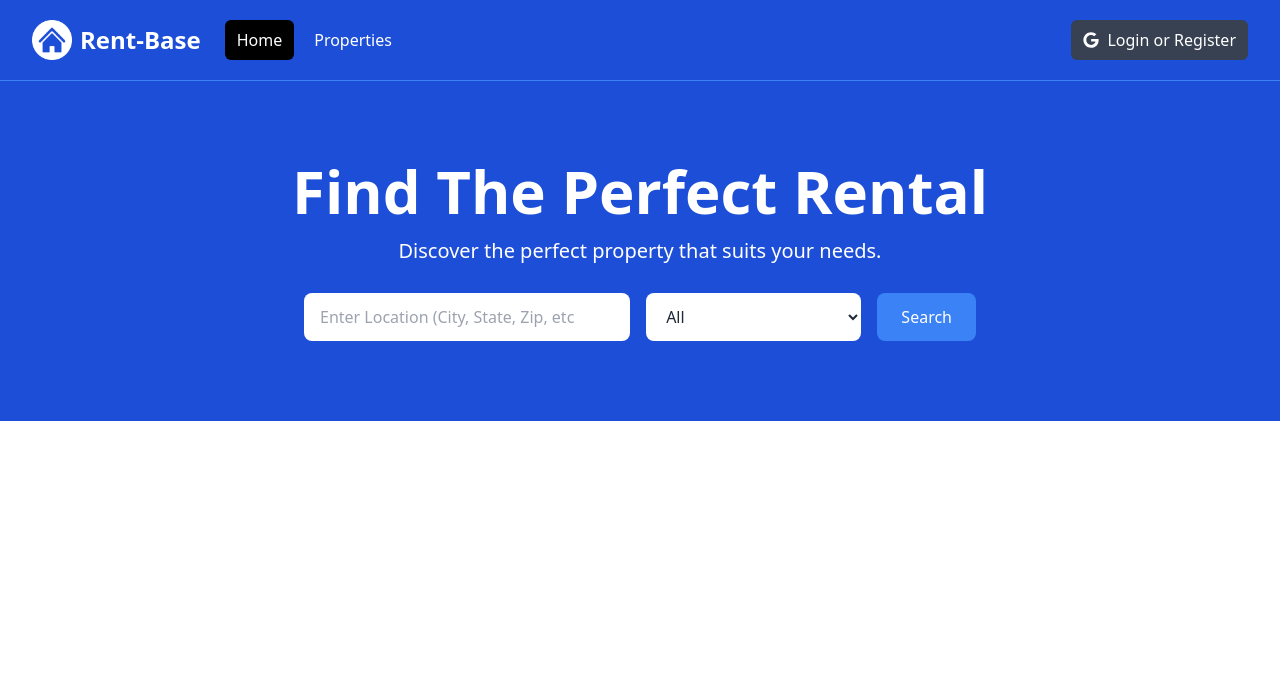
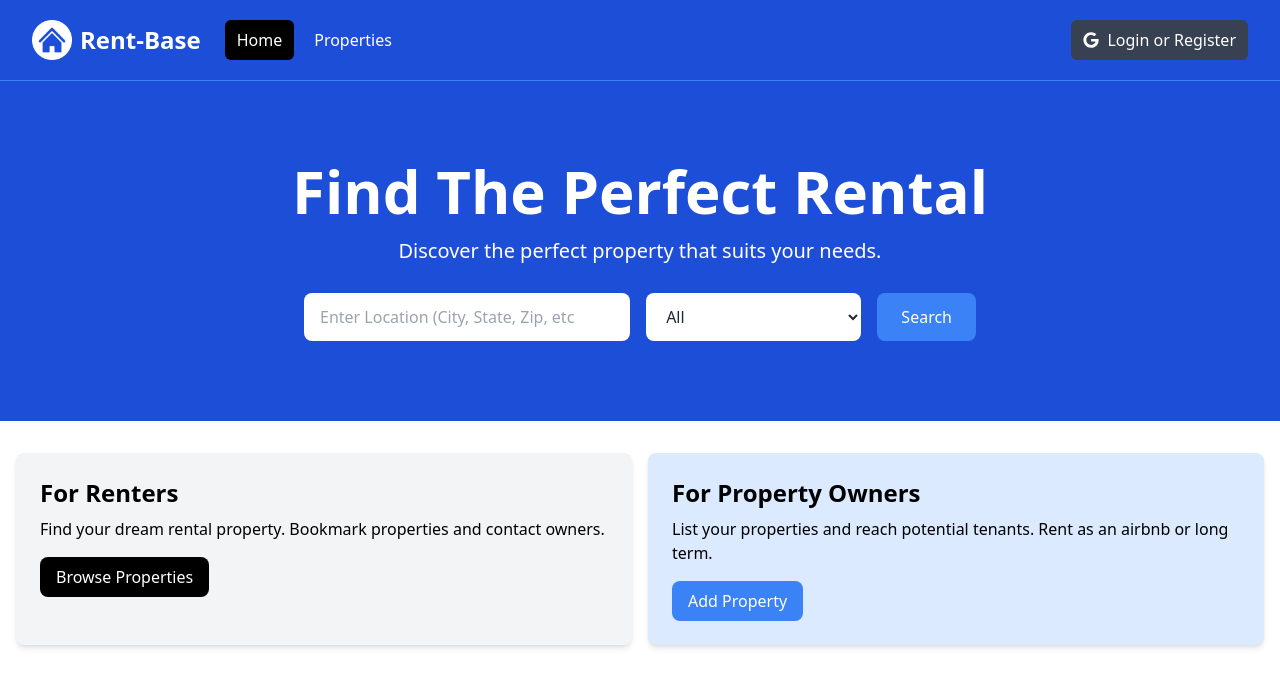
Before and after one commit to Zigmall/property-app, a Next.js app: page / in a window 1280 px wide. Shown: the top 686 px of the page. Built offline with nearby package versions, Linux system fonts and the light colour scheme.

Commit message:
feat: add InfoBoxes component

```diff
--- a/app/page.jsx
+++ b/app/page.jsx
@@ -1,9 +1,11 @@
 import Hero from '@/components/Hero';
+import InfoBoxes from '@/components/InfoBoxes';
 
 const HomePage = () => {
   return (
     <>
       <Hero />
+      <InfoBoxes />
     </>
   );
 };
--- /dev/null
+++ b/components/InfoBoxes.jsx
@@ -0,0 +1,38 @@
+const InfoBoxes = () => {
+  return (
+    <section>
+      <div className='container-xl lg:container m-auto'>
+        <div className='grid grid-cols-1 md:grid-cols-2 gap-4 p-4 rounded-lg'>
+          <div className='bg-gray-100 p-6 rounded-lg shadow-md'>
+            <h2 className='text-2xl font-bold'>For Renters</h2>
+            <p className='mt-2 mb-4'>
+              Find your dream rental property. Bookmark properties and contact
+              owners.
+            </p>
+            <a
+              href='/properties.html'
+              className='inline-block bg-black text-white rounded-lg px-4 py-2 hover:bg-gray-700'
+            >
+              Browse Properties
+            </a>
+          </div>
+          <div className='bg-blue-100 p-6 rounded-lg shadow-md'>
+            <h2 className='text-2xl font-bold'>For Property Owners</h2>
+            <p className='mt-2 mb-4'>
+              List your properties and reach potential tenants. Rent as an
+              airbnb or long term.
+            </p>
+            <a
+              href='/add-property.html'
+              className='inline-block bg-blue-500 text-white rounded-lg px-4 py-2 hover:bg-blue-600'
+            >
+              Add Property
+            </a>
+          </div>
+        </div>
+      </div>
+    </section>
+  );
+};
+
+export default InfoBoxes;
```
